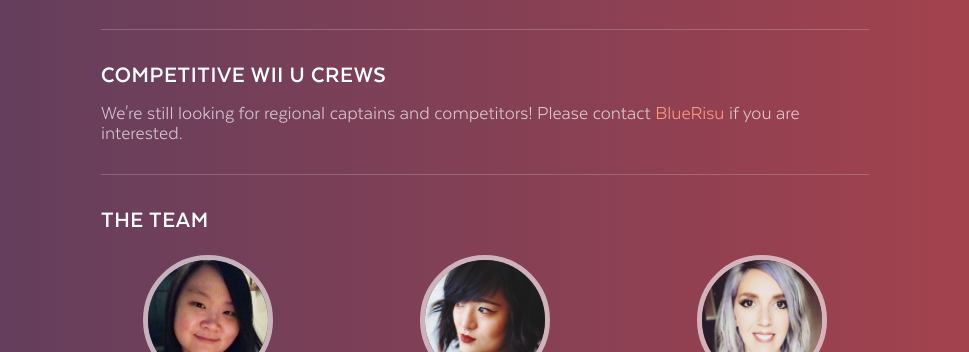
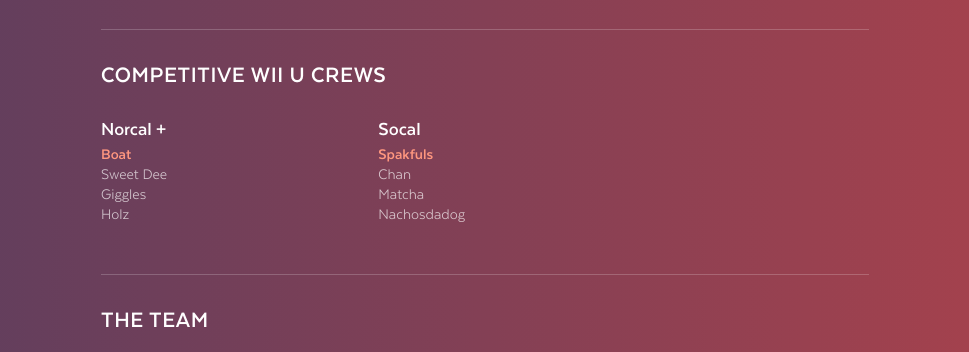
Before and after one commit to lilchen/smash-sisters, a plain HTML site: page g5/index.html in a window 1280 px wide. Shown: the part 1314-1666 px from the top of the page, without its empty margins (155-1124 px from the left). Drawn offline with Linux system fonts and the light colour scheme; files that its build step writes are made by us from their sources; files whose address does not match are found by name.

Commit message:
Added Wii U crews.

```diff
--- a/g5/index.html
+++ b/g5/index.html
@@ -165,32 +165,26 @@
   <h2 class="h2 mt1 mb2">COMPETITIVE WII U CREWS</h2>
     <div class="flex flex-wrap content-start mxn3">
 
-      <div class="px3 col-12 h3 semi-o">We're still looking for regional captains and competitors! Please contact <a href="http://www.twitter.com/BlueRisu" target="_blank">BlueRisu</a> if you are interested.</div>
-<!--
       <div class="sm-col sm-col-6 md-col-6 lg-col-4 my2 px3">
-          <h3 class="h3 strong">Norcal + 1</h3>
+          <h3 class="h3 strong">Norcal +</h3>
           <ol class="h4 semi-o mt1">
-            <li class="strong pink">SG | Athena</li>
-            <li class="">Wolflord</li>
-            <li>Cindyquil</li>
-            <li>VSC | Idetic</li>
-            <li>Ash</li>
+            <li class="strong pink">Boat</li>
+            <li class="">Sweet Dee</li>
             <li>Giggles</li>
+            <li>Holz</li>
           </ol>
       </div>
 
       <div class="sm-col sm-col-6 md-col-6 lg-col-4 my2 px3">
-          <h3 class="h3 strong">Rest of the World</h3>
+          <h3 class="h3 strong">Socal</h3>
           <ol class="h4 semi-o mt1">
-            <li class="strong pink">Solid | Cadence</li>
-            <li class="">VikkiKitty</li>
-            <li>Lavi</li>
-            <li>Xaltis</li>
-            <li>NikkiNanka</li>
-            <li>Jakat</li>
+            <li class="strong pink">Spakfuls</li>
+            <li class="">Chan</li>
+            <li>Matcha</li>
+            <li>Nachosdadog</li>
           </ol>
       </div>
- -->
+
 
   </div><!--flex-->
 
```
Also changed, not shown: g5/img/SmashSisters-G5-SiteThumbnail.jpg.
